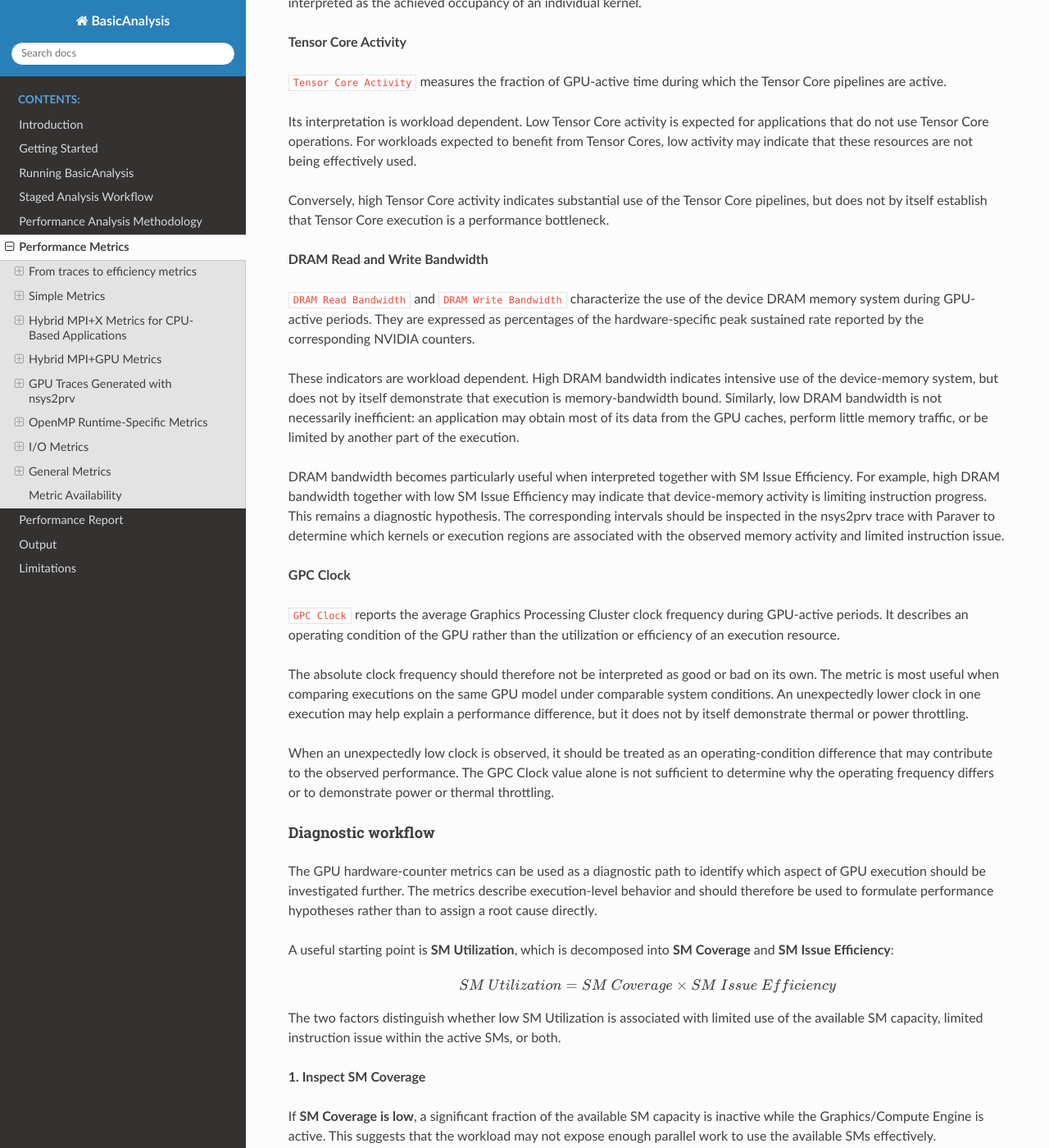
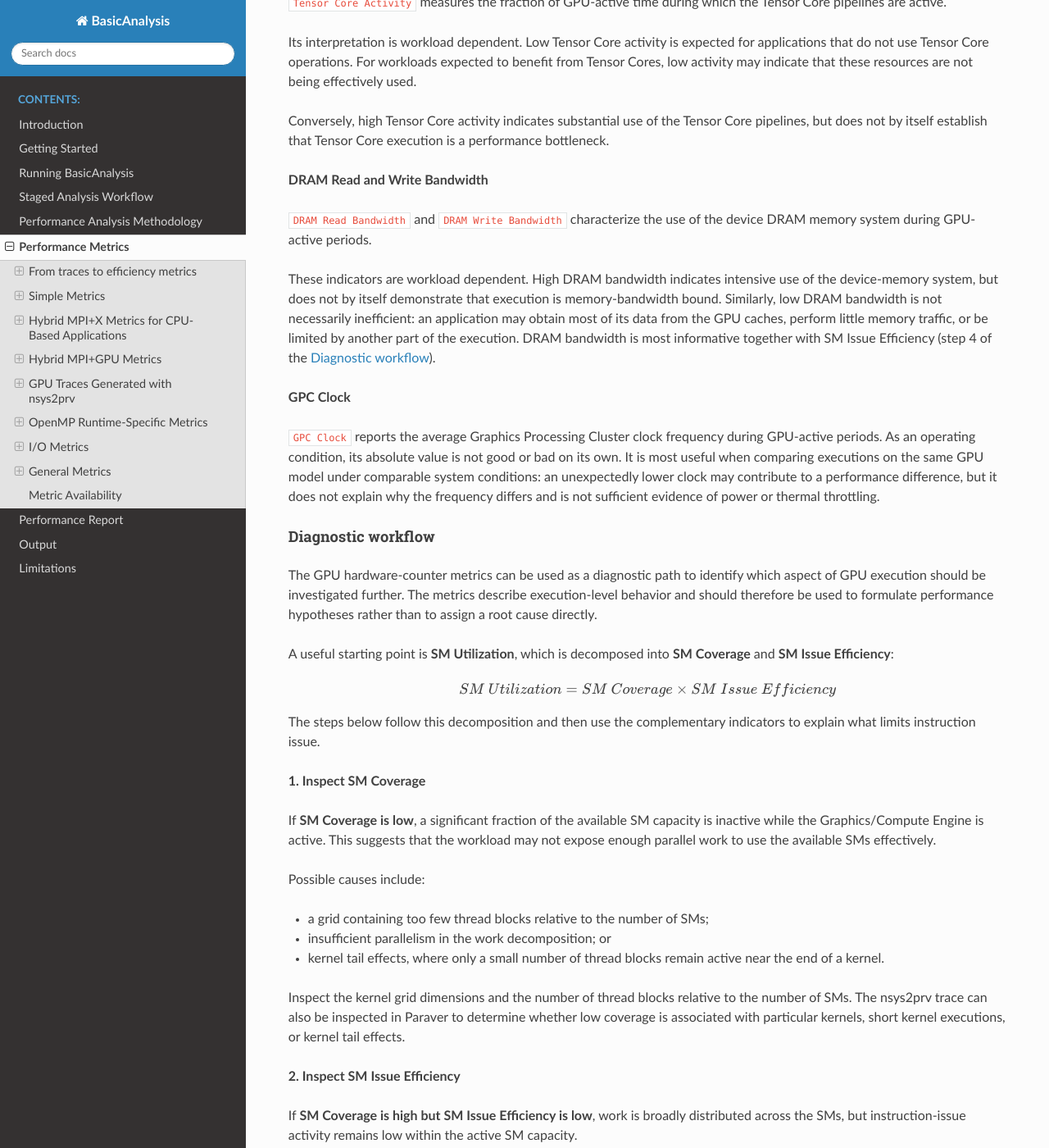
Before and after one commit to bsc-performance-tools/basicanalysis, a Sphinx documentation site: the page built from doc/source/06_metrics.rst, in a window 1280 px wide and 1400 px high, scrolled down 38189 px. Shown: the whole window at 82% size. Built offline with Sphinx 7.4.7 and the Read the Docs theme 3.1.0, drawn with Linux system fonts in a browser that asks for light colours; some of the changed text lies outside the part shown.

Commit message:
Remove repetitions between the nsys2prv hardware-counter indicators and the diagnostic workflow

```diff
--- a/doc/source/06_metrics.rst
+++ b/doc/source/06_metrics.rst
@@ -2602,15 +2602,13 @@
 
    * - DRAM Read Bandwidth
      - :math:`I_{DRAM\,Read \times GR} / I_{GR\,Active}`
-     - Average DRAM read bandwidth during GPU-active periods, expressed
-       relative to the hardware-specific peak sustained rate reported by
-       the NVIDIA metric.
+     - Average DRAM read bandwidth during GPU-active periods, as a
+       percentage of the peak sustained rate.
 
    * - DRAM Write Bandwidth
      - :math:`I_{DRAM\,Write \times GR} / I_{GR\,Active}`
-     - Average DRAM write bandwidth during GPU-active periods, expressed
-       relative to the hardware-specific peak sustained rate reported by
-       the NVIDIA metric.
+     - Average DRAM write bandwidth during GPU-active periods, as a
+       percentage of the peak sustained rate.
 
    * - GPC Clock
      - :math:`I_{Clock \times GR} / I_{GR\,Active}`
@@ -2713,10 +2711,8 @@
 Complementary performance indicators
 ~~~~~~~~~~~~~~~~~~~~~~~~~~~~~~~~~~~~
 
-The SM efficiency decomposition identifies whether low SM Utilization is
-associated with limited SM Coverage, limited SM Issue Efficiency, or both.
 The remaining hardware-counter metrics provide complementary information
-that can help interpret the observed execution behavior.
+that helps interpret the SM efficiency decomposition.
 
 Unlike the SM efficiency metrics, these performance indicators do not have a
 universal interpretation in which higher values are necessarily better.
@@ -2737,10 +2733,6 @@
 kernel-based trace information. GPU idle periods and their impact on
 application performance should instead be assessed using the Device metrics
 of the Host/Device Model.
-
-Because ``GR Active`` represents Graphics/Compute Engine activity, memory
-copies executed independently by GPU copy engines are not included in this
-indicator.
 
 
 **Achieved Occupancy (run average)**
@@ -2781,42 +2773,25 @@
 **DRAM Read and Write Bandwidth**
 
 ``DRAM Read Bandwidth`` and ``DRAM Write Bandwidth`` characterize the use of
-the device DRAM memory system during GPU-active periods. They are expressed
-as percentages of the hardware-specific peak sustained rate reported by the
-corresponding NVIDIA counters.
+the device DRAM memory system during GPU-active periods.
 
 These indicators are workload dependent. High DRAM bandwidth indicates
 intensive use of the device-memory system, but does not by itself demonstrate
 that execution is memory-bandwidth bound. Similarly, low DRAM bandwidth is
 not necessarily inefficient: an application may obtain most of its data from
 the GPU caches, perform little memory traffic, or be limited by another part
-of the execution.
-
-DRAM bandwidth becomes particularly useful when interpreted together with
-SM Issue Efficiency. For example, high DRAM bandwidth together with low
-SM Issue Efficiency may indicate that device-memory activity is limiting
-instruction progress. This remains a diagnostic hypothesis. The corresponding
-intervals should be inspected in the nsys2prv trace with Paraver to determine
-which kernels or execution regions are associated with the observed memory
-activity and limited instruction issue.
+of the execution. DRAM bandwidth is most informative together with SM Issue
+Efficiency (step 4 of the `Diagnostic workflow`_).
 
 
 **GPC Clock**
 
 ``GPC Clock`` reports the average Graphics Processing Cluster clock frequency
-during GPU-active periods. It describes an operating condition of the GPU
-rather than the utilization or efficiency of an execution resource.
-
-The absolute clock frequency should therefore not be interpreted as good or
-bad on its own. The metric is most useful when comparing executions on the
-same GPU model under comparable system conditions. An unexpectedly lower
-clock in one execution may help explain a performance difference, but it
-does not by itself demonstrate thermal or power throttling.
-
-When an unexpectedly low clock is observed, it should be treated as an
-operating-condition difference that may contribute to the observed
-performance. The GPC Clock value alone is not sufficient to determine why
-the operating frequency differs or to demonstrate power or thermal
+during GPU-active periods. As an operating condition, its absolute value is
+not good or bad on its own. It is most useful when comparing executions on
+the same GPU model under comparable system conditions: an unexpectedly lower
+clock may contribute to a performance difference, but it does not explain why
+the frequency differs and is not sufficient evidence of power or thermal
 throttling.
 
 
@@ -2836,9 +2811,8 @@
    SM\ Utilization =
    SM\ Coverage \times SM\ Issue\ Efficiency
 
-The two factors distinguish whether low SM Utilization is associated with
-limited use of the available SM capacity, limited instruction issue within
-the active SMs, or both.
+The steps below follow this decomposition and then use the complementary
+indicators to explain what limits instruction issue.
 
 
 **1. Inspect SM Coverage**
@@ -2872,84 +2846,48 @@
 insufficient resident warps to hide latency, memory latency, instruction or
 data dependencies, synchronization, or control-flow effects.
 
-**Achieved Occupancy** and the memory-system indicators provide additional
-context for this investigation.
-
 
 **3. Inspect Achieved Occupancy**
 
-When SM Issue Efficiency is low, **Achieved Occupancy** can be used to
-determine whether the active SMs contain relatively few resident warps.
-
-Low Achieved Occupancy together with low SM Issue Efficiency may indicate
-that there are not enough resident warps to hide execution or memory latency.
-The nsys2prv trace should then be used to identify the kernels or execution
-regions associated with this behavior. Kernel launch characteristics
-available in the trace, such as grid and block dimensions, can provide
-additional context.
-
-Low occupancy alone, however, does not demonstrate a performance problem.
-Some kernels can execute efficiently with relatively few resident warps.
+When SM Issue Efficiency is low, **Achieved Occupancy** shows whether the
+active SMs contain relatively few resident warps. If it is also low, too few
+resident warps to hide execution or memory latency is a hypothesis to
+investigate; the kernel launch characteristics in the trace, such as grid
+and block dimensions, provide additional context. Low occupancy alone does
+not indicate a problem (see `Complementary performance indicators`_).
 
 
 **4. Inspect DRAM activity**
 
 If SM Issue Efficiency remains low despite sufficient resident warp
 occupancy, inspect **DRAM Read Bandwidth** and **DRAM Write Bandwidth**.
-
-High DRAM bandwidth indicates intensive use of the device-memory system.
-When high DRAM activity occurs together with low SM Issue Efficiency,
-device-memory behavior becomes a relevant hypothesis for the limited
-instruction-issue activity.
-
-Low or moderate DRAM bandwidth does not exclude memory-related effects.
-Execution may instead be affected by memory latency, cache behavior, access
-patterns, dependencies, or another source of limited instruction issue.
-
-The nsys2prv trace can then be inspected in Paraver to correlate the sampled
-DRAM and SM activity with the kernel and memory-operation events. This helps
-identify the kernels or execution regions associated with the observed
-behavior.
+High DRAM activity together with low SM Issue Efficiency makes device-memory
+behavior a relevant hypothesis for the limited instruction issue. Low or
+moderate DRAM bandwidth does not exclude memory-related effects: execution
+may instead be affected by memory latency, cache behavior, access patterns,
+or dependencies.
 
 
 **5. Inspect workload-specific resources**
 
-For workloads expected to use Tensor Cores, inspect **Tensor Core Activity**.
-Low activity may indicate that the expected Tensor Core resources are not
-being extensively exercised.
-
-The nsys2prv trace can be used to determine which kernel intervals coincide
-with Tensor Core activity and whether the activity is concentrated in the
-expected parts of the execution.
-
-High Tensor Core Activity indicates that the Tensor Core pipelines are being
-used extensively, but does not by itself establish that they are the
-performance-limiting resource.
+For workloads expected to use Tensor Cores, inspect **Tensor Core Activity**
+(see `Complementary performance indicators`_). The trace shows which kernel
+intervals coincide with Tensor Core activity and whether it is concentrated
+in the expected parts of the execution.
 
 
 **6. Inspect the GPU operating conditions**
 
-When comparing executions on the same GPU model, **GPC Clock** can help
-identify differences in GPU operating frequency.
-
-If an execution shows a lower GPC Clock together with degraded performance,
-the frequency difference may contribute to the observed performance change.
-The clock timeline in the nsys2prv trace can be inspected in Paraver to
-determine whether the frequency change is persistent or associated with
+When comparing executions on the same GPU model, a lower **GPC Clock**
+together with degraded performance may contribute to the performance change
+(see `Complementary performance indicators`_). The clock timeline in the
+trace shows whether the frequency change is persistent or associated with
 particular execution regions.
-
-A lower GPC Clock alone does not identify the reason for the frequency
-difference and is not sufficient evidence of power or thermal throttling.
 
 
 The terms *low* and *high* in this workflow are relative rather than fixed
 thresholds. They should be interpreted in the context of the application,
 GPU architecture, and, when possible, comparable executions.
-
-The values reported by BasicAnalysis are execution-level aggregates over the
-sampled GPU activity. Consequently, the diagnostic workflow identifies which
-behavior should be investigated further rather than assigning a definitive
-kernel-level root cause.
 
 Because the nsys2prv trace contains both GPU execution events and the sampled
 hardware-counter timelines, the next analysis step can be performed directly
```
Also changed, not shown: 1 other file.
